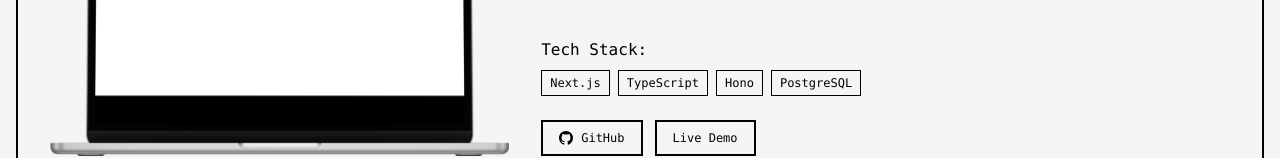
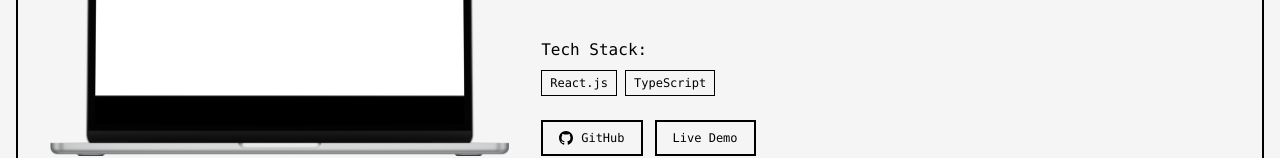
Before and after one commit to Teachz77/personalfolio, a Next.js app: page /Pages/web2 in a window 1280 px wide. Shown: the part 794-952 px from the top of the page. Built offline with nearby package versions, Linux system fonts and the light colour scheme.

Commit message:
little change

```diff
--- a/src/app/Pages/web2/page.tsx
+++ b/src/app/Pages/web2/page.tsx
@@ -17,7 +17,7 @@ export default function Web2Page() {
         {
             name: "Notes App",
             description:"App for write a note in website",
-        techStack: ["Next.js", "TypeScript", "Hono", "PostgreSQL"],
+            techStack: ["React.js", "TypeScript"],
             githubUrl: "https://github.com/Teachz77/Notes-app-w-react",
             liveUrl: "https://hatznote.netlify.app/",
             image: "/mockup2.png",
@@ -30,9 +30,9 @@ export default function Web2Page() {
             <div className="max-w-7xl mx-auto flex flex-col items-center justify-center">
 
                 <div className="text-center mb-12">
-                    <h1 className="text-5xl mt-4 mb-8 font-normal">
+                    <h2 className="text-5xl mt-4 mb-8 font-normal">
                         Web2 Projects
-                    </h1>
+                    </h2>
                 </div>
 
                 <div className="grid gap-12 mb-12 w-full">
```
Lines whose indentation alone changed are shown as unchanged.
